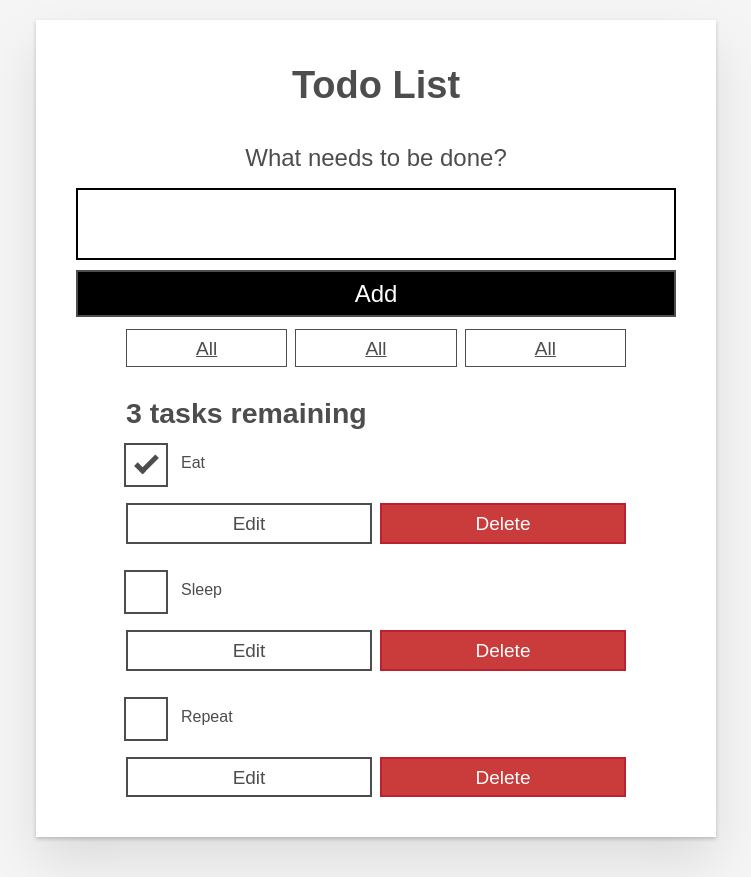
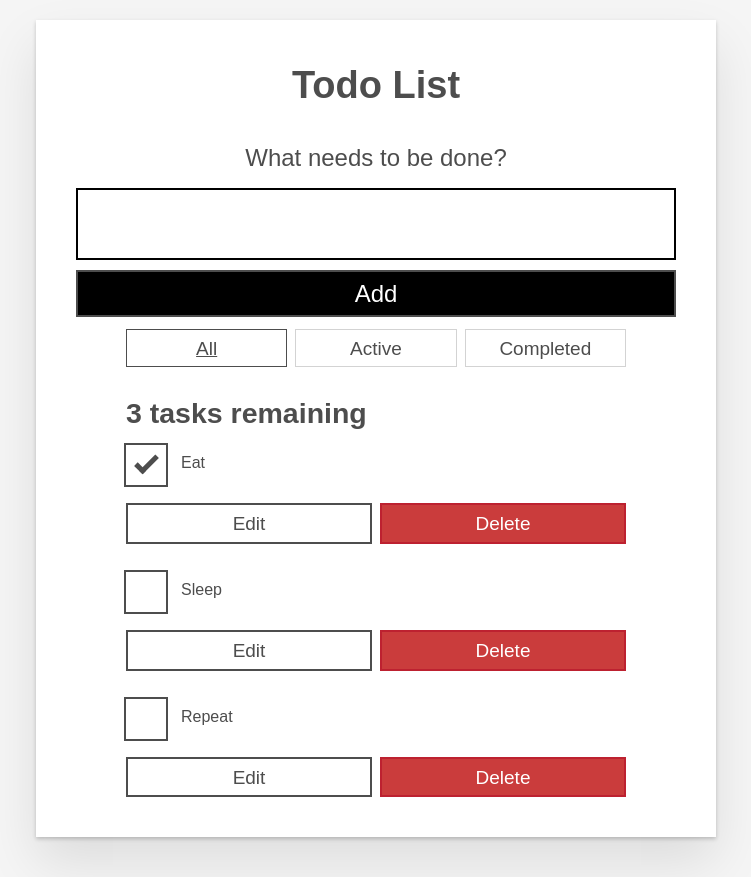
Before and after one commit to meenphilip/moz-todo-react, a React (Vite) app: page / in a window 1280 px wide. Shown: the whole page, without its empty margins (264-1015 px from the left). Built offline with nearby package versions, Linux system fonts and the light colour scheme.

Commit message:
Filtering tasks in the UI.

```diff
--- a/src/App.jsx
+++ b/src/App.jsx
@@ -4,8 +4,17 @@
 import Todo from "./components/Todo";
 import FilterButton from "./components/FilterButton";
 
+const FILTER_MAP = {
+  All: () => true,
+  Active: (task) => !task.completed,
+  Completed: (task) => task.completed,
+};
+
+const FILTER_NAMES = Object.keys(FILTER_MAP);
+
 function App({ tasks }) {
   const [taskItems, setTaskItems] = useState(tasks);
+  const [filter, setFilter] = useState("All");
 
   // Add task func
   const addTask = (name) => {
@@ -53,7 +62,9 @@
     setTaskItems(editedTaskList);
   };
 
-  const taskList = taskItems.map((task) => (
+  const taskList = taskItems
+    .filter(FILTER_MAP[filter])
+    .map((task) => (
       <Todo
         id={task.id}
         name={task.name}
@@ -62,6 +73,16 @@
         toggleTaskCompleted={toggleTaskCompleted}
         deleteTask={deleteTask}
         editTask={editTask}
+      />
+    ));
+
+  // Set Filters
+  const filterList = FILTER_NAMES.map((name) => (
+    <FilterButton
+      key={name}
+      name={name}
+      isPressed={name === filter}
+      setFilter={setFilter}
     />
   ));
 
@@ -75,11 +96,7 @@
 
       <Form addTask={addTask} />
 
-      <div className="filters btn-group stack-exception">
-        <FilterButton />
-        <FilterButton />
-        <FilterButton />
-      </div>
+      <div className="filters btn-group stack-exception">{filterList}</div>
       <h2 id="list-heading">{headingText}</h2>
       <ul
         role="list"
--- a/src/components/FilterButton.jsx
+++ b/src/components/FilterButton.jsx
@@ -1,8 +1,13 @@
-const FilterButton = () => {
+const FilterButton = ({ name, isPressed, setFilter }) => {
   return (
-    <button type="button" className="btn toggle-btn" aria-pressed="true">
+    <button
+      type="button"
+      className="btn toggle-btn"
+      aria-pressed={isPressed}
+      onClick={() => setFilter(name)}
+    >
       <span className="visually-hidden">Show </span>
-      <span>all </span>
+      <span>{name}</span>
       <span className="visually-hidden"> tasks</span>
     </button>
   );
```
Lines whose indentation alone changed are shown as unchanged.
